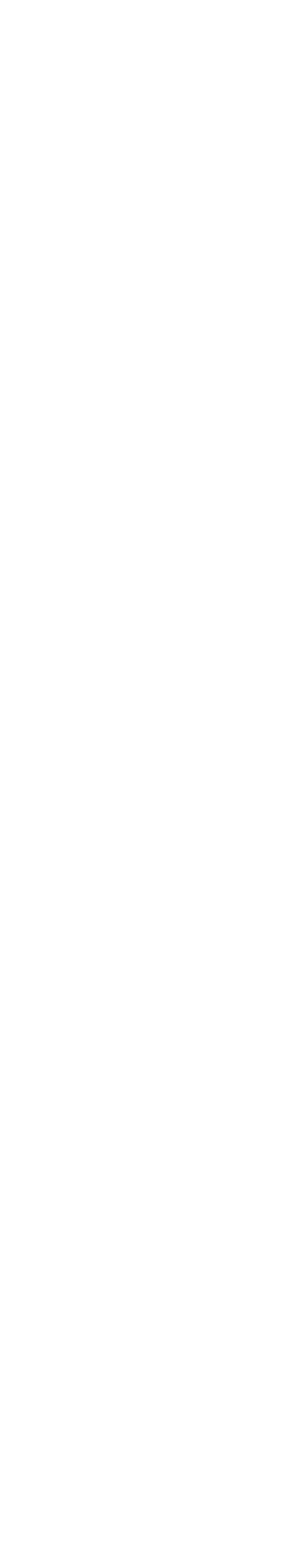
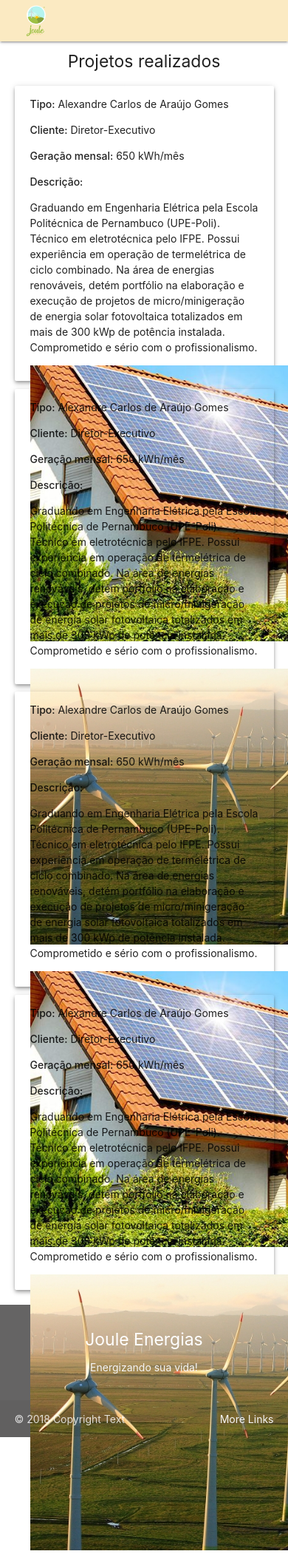
Before and after one commit to lolmanxd/Joule-Energias, a PHP site: page /nossasRealizacoes.html in a window 390 px wide; the page is wider, and only the part inside the window is pictured. Before the commit the part shown is empty. Shown: that part at 74% size. Before the commit the page ends 844 px from the top of that part, so only its background shows below. Run offline with PHP 8.4, Linux system fonts and the light colour scheme; some libraries are stand-ins or nearby versions.

Commit message:
página nossasRealizações quase completa, faltando ajustar responsividade

```diff
--- a/css/style.css
+++ b/css/style.css
@@ -9,3 +9,22 @@
 .logo-joule {
     height: 4rem
 }
+
+.scroll {
+    width: 100%;
+    height: 15rem;
+    overflow:auto
+}
+
+.image-project {
+    width: 214%;
+    height:26.65em
+}
+
+.my-card-desktop {
+    /*na mesma div, colocar a class 'z-depth-2'*/
+    border-radius: 2px;
+    width: 100%;
+    height: 399px;
+    margin-top: 3%
+}
--- a/nossasRealizacoes.html
+++ b/nossasRealizacoes.html
@@ -1,16 +1,157 @@
 <!DOCTYPE html>
 <html>
     <head>
+        <!--Import Google Icon Font-->
+        <link href="https://fonts.googleapis.com/icon?family=Material+Icons" rel="stylesheet">
+        <!--Import materialize.css-->
+        <link type="text/css" rel="stylesheet" href="css/materialize.min.css"  media="screen,projection"/>
+        <link href="css/style.css" type="text/css" rel="stylesheet" media="screen,projection"/>
 
+        <title>Joule Energias</title>
 
+        <!--Let browser know website is optimized for mobile-->
+        <meta name="viewport" content="width=device-width, initial-scale=1.0"/>
     </head>
 
     <body>
+        <!-- NAVBAR -->
+        <div class="navbar-fixed">
+            <nav class="color-joule">
+                <container>
+                <div class="nav-wrapper container">
+                    <a href="#"><img class="logo-joule" src="imgs/Joule_logo.svg" alt="Joule Energias logo"></a>
+                    <ul id="nav-mobile" class="right hide-on-med-and-down">
+                        <li><a href="home.html" class="black-text">Início</a></li>
+                        <li><a href="empresa.html" class="black-text">Empresa</a></li>
+                        <li class="active"><a href="#" class="black-text">Nossas Realizações</a></li>
+                        <li><a href="voce.html" class="black-text">+Você</a></li>
+                        <li><a href="contato.html" class="black-text">Contato</a></li>
+                    </ul>
+
+                </div>
+                </container>
+            </nav>
+        </div>
+
+        <!-- CONTENT -->
+
+        <div class="container center">
+            <h5>Projetos realizados</h5>
+        </div>
+
+        <div class="row s12 container">
+            <!-- CARD 1 -->
+            <div class="col s12 z-depth-2 my-card-desktop">
+                <div class="col s12 m4 l4">
+                    <p><strong>Tipo:</strong> Alexandre Carlos de Araújo Gomes</p>
+                    <p><strong>Cliente:</strong> Diretor-Executivo</p>
+                    <p><strong>Geração mensal:</strong> 650 kWh/mês</p>
+                    <p><strong>Descrição:</strong>
+                        <p class="scroll">
+                            Graduando em Engenharia Elétrica pela Escola Politécnica de Pernambuco (UPE-Poli).
+                            Técnico em eletrotécnica pelo IFPE. Possui experiência em operação de
+                            termelétrica de ciclo combinado. Na área de energias renováveis, detém
+                            portfólio na elaboração e execução de projetos de micro/minigeração de
+                            energia solar fotovoltaica totalizados em mais de 300 kWp de potência
+                            instalada. Comprometido e sério com o profissionalismo.
+                        </p>
+                    </p>
+                </div>
+                <div class="col s12 m4 l4">
+                    <img src="imgs/img_projeto_1.jpg" class="image-project" alt="Imagem do projeto 1">
+                </div>
+            </div>
+
+            <!-- CARD 2 -->
+            <div class="col s12 z-depth-2 my-card-desktop">
+                <div class="col s12 m4 l4">
+                    <p><strong>Tipo:</strong> Alexandre Carlos de Araújo Gomes</p>
+                    <p><strong>Cliente:</strong> Diretor-Executivo</p>
+                    <p><strong>Geração mensal:</strong> 650 kWh/mês</p>
+                    <p><strong>Descrição:</strong>
+                        <p class="scroll">
+                            Graduando em Engenharia Elétrica pela Escola Politécnica de Pernambuco (UPE-Poli).
+                            Técnico em eletrotécnica pelo IFPE. Possui experiência em operação de
+                            termelétrica de ciclo combinado. Na área de energias renováveis, detém
+                            portfólio na elaboração e execução de projetos de micro/minigeração de
+                            energia solar fotovoltaica totalizados em mais de 300 kWp de potência
+                            instalada. Comprometido e sério com o profissionalismo.
+                        </p>
+                    </p>
+                </div>
+                <div class="col s12 m4 l4">
+                    <img src="imgs/img_projeto_2.jpg" class="image-project" alt="Imagem do projeto 1">
+                </div>
+            </div>
+
+            <!-- CARD 3 -->
+            <div class="col s12 z-depth-2 my-card-desktop">
+                <div class="col s12 m4 l4">
+                    <p><strong>Tipo:</strong> Alexandre Carlos de Araújo Gomes</p>
+                    <p><strong>Cliente:</strong> Diretor-Executivo</p>
+                    <p><strong>Geração mensal:</strong> 650 kWh/mês</p>
+                    <p><strong>Descrição:</strong>
+                        <p class="scroll">
+                            Graduando em Engenharia Elétrica pela Escola Politécnica de Pernambuco (UPE-Poli).
+                            Técnico em eletrotécnica pelo IFPE. Possui experiência em operação de
+                            termelétrica de ciclo combinado. Na área de energias renováveis, detém
+                            portfólio na elaboração e execução de projetos de micro/minigeração de
+                            energia solar fotovoltaica totalizados em mais de 300 kWp de potência
+                            instalada. Comprometido e sério com o profissionalismo.
+                        </p>
+                    </p>
+                </div>
+                <div class="col s12 m4 l4">
+                    <img src="imgs/img_projeto_1.jpg" class="image-project" alt="Imagem do projeto 1">
+                </div>
+            </div>
+
+            <!-- CARD 4 -->
+            <div class="col s12 z-depth-2 my-card-desktop">
+                <div class="col s12 m4 l4">
+                    <p><strong>Tipo:</strong> Alexandre Carlos de Araújo Gomes</p>
+                    <p><strong>Cliente:</strong> Diretor-Executivo</p>
+                    <p><strong>Geração mensal:</strong> 650 kWh/mês</p>
+                    <p><strong>Descrição:</strong>
+                        <p class="scroll">
+                            Graduando em Engenharia Elétrica pela Escola Politécnica de Pernambuco (UPE-Poli).
+                            Técnico em eletrotécnica pelo IFPE. Possui experiência em operação de
+                            termelétrica de ciclo combinado. Na área de energias renováveis, detém
+                            portfólio na elaboração e execução de projetos de micro/minigeração de
+                            energia solar fotovoltaica totalizados em mais de 300 kWp de potência
+                            instalada. Comprometido e sério com o profissionalismo.
+                        </p>
+                    </p>
+                </div>
+                <div class="col s12 m4 l4">
+                    <img src="imgs/img_projeto_2.jpg" class="image-project" alt="Imagem do projeto 1">
+                </div>
+            </div>
+
+        </div>
 
 
+        <!-- FOOTER -->
 
+        <footer class="page-footer gray">
+            <div class="container">
+                <div class="row">
+                <div class="col s12 center">
+                    <h5 class="white-text">Joule Energias</h5>
+                    <p class="grey-text text-lighten-4">Energizando sua vida!</p>
+                </div>
+                </div>
+            </div>
+            <div class="footer-copyright">
+                <div class="container">
+                © 2018 Copyright Text
+                <a class="grey-text text-lighten-4 right" href="#!">More Links</a>
+                </div>
+            </div>
+        </footer>
+
+        <script type="text/javascript" src="https://code.jquery.com/jquery-3.2.1.min.js"></script>
+        <script type="text/javascript" src="js/materialize.min.js"></script>
+        <script type="text/javascript" src="js/init.js"></script>
     </body>
-
-
-
 </html>
```
Also changed, not shown: imgs/img_projeto_1.jpg (added), imgs/img_projeto_2.jpg (added).
